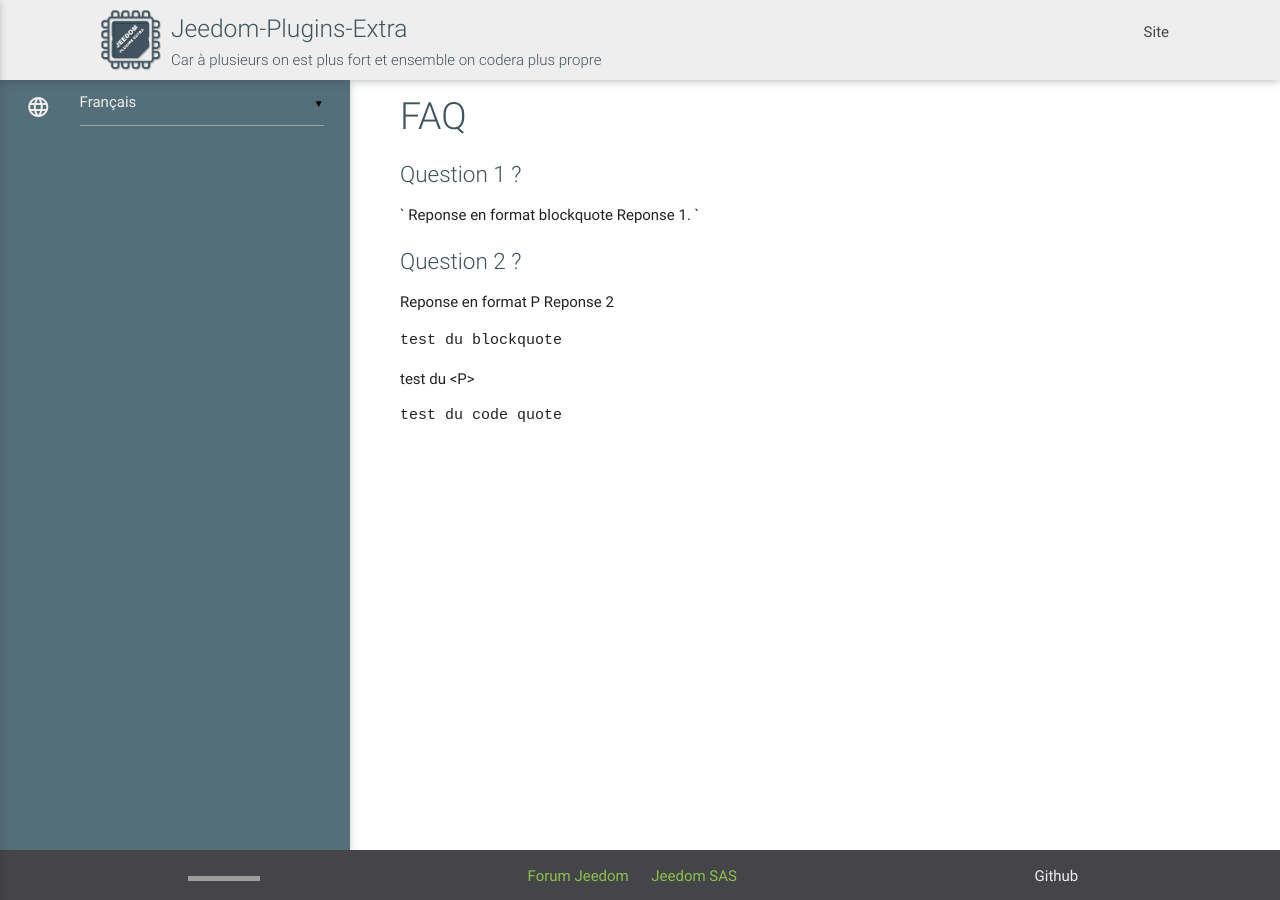
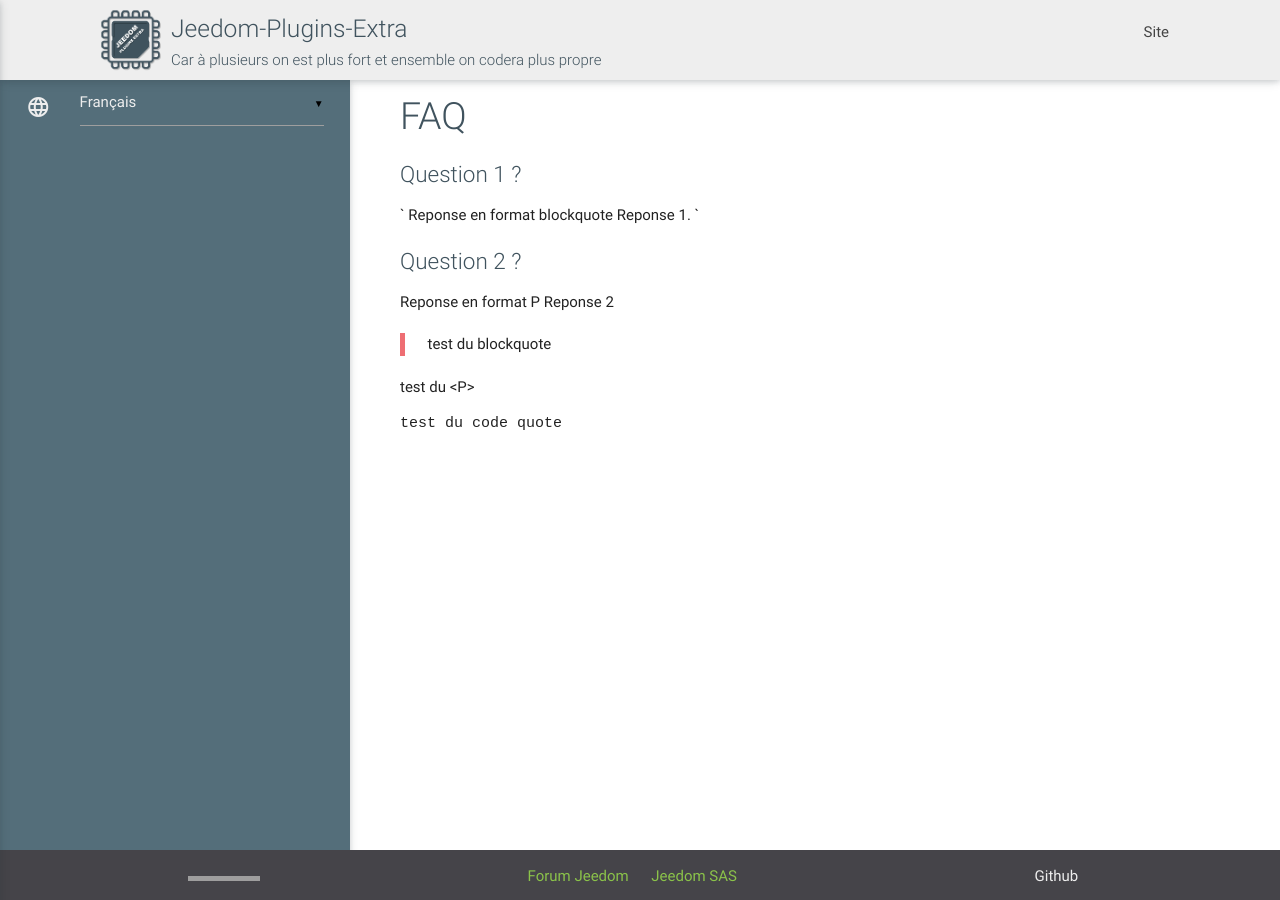
Before and after one commit to rjullien/testPluginTemplateV2, a Jekyll site: the page built from fr_FR/faq.md, in a window 1280 px wide. Built offline with Jekyll 4.4.1, drawn with Linux system fonts in a browser that asks for light colours; our own code applies the rules of GitHub Pages for plain Markdown files; grey boxes are pictures that could not be loaded.

```diff
--- a/fr_FR/faq.md
+++ b/fr_FR/faq.md
@@ -13,7 +13,7 @@ Reponse en format P
 Reponse 2
 
 
-`test du blockquote`
+> test du blockquote
 
 
 test du <P>
```
